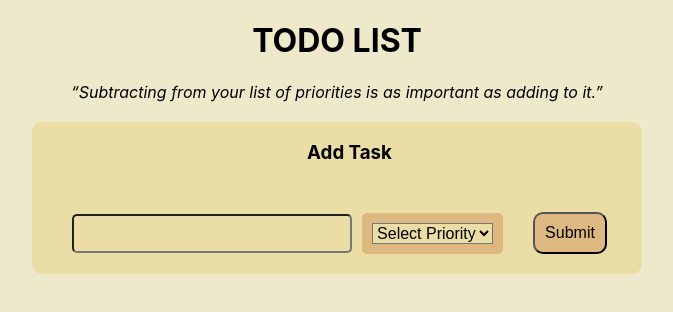
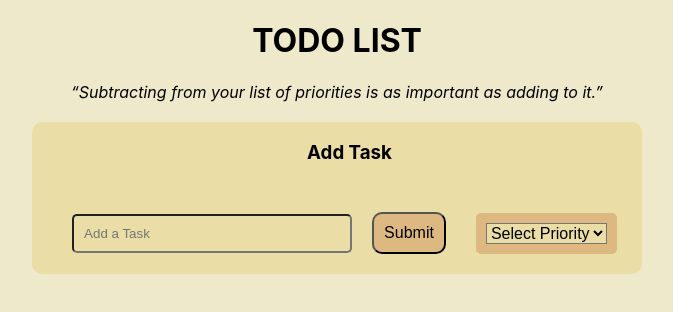
Before and after one commit to Kemuntogift/TodoListReact, a React (Create React App) app: page / in a window 1280 px wide. Shown: the top 312 px of the page, without its empty margins (303-976 px from the left). Built offline with nearby package versions, Linux system fonts and the light colour scheme.

Commit message:
Debug form logic and add edit sub

```diff
--- a/src/App.js
+++ b/src/App.js
@@ -1,12 +1,14 @@
-
 import Body from "./components/BodyFolder/Body";
 import Form from "./components/Form/Form";
+import Todo from "./components/Todo/TodoList"
 import "./App.css";
+
 function App() {
   return (
     <div className="App">
       <Body/>
       <Form/>
+
     </div>
   );
 }
--- a/src/components/Form/Form.jsx
+++ b/src/components/Form/Form.jsx
@@ -1,14 +1,58 @@
-import React from "react";
+import React, { useState } from "react";
+// import React, { useState} from 'react';
 import "./form.css";
 
-export default function Form() {
+export default function Form(props) {
+  const [input, setInput] = useState(props.edit ? props.edit.value : "");
+
+  const handleChange = (e) => {
+    setInput(e.target.value);
+  };
+
+  const handleSubmit = (e) => {
+    e.preventDefault();
+
+    props.onSubmit({
+      text: input,
+    });
+    setInput("");
+  };
   return (
     <div class="formc">
       <div>
         <h3>Add Task</h3>
       </div>
       <div class="inputdiv">
-        <input type="text" class="todo-input"></input>
+        <form onSubmit={handleSubmit} class="todo-form">
+          {props.edit ? (
+            <>
+              <input
+                type="text"
+                placeholder="Update/Edit"
+                value={input}
+                class="todo-edit"
+                onChange={handleChange}
+              ></input>
+              <button onClick={handleChange} class="todo-button-edit">
+                Update
+              </button>
+            </>
+          ) : (
+            <>
+              <input
+                type="text"
+                placeholder="Add a Task"
+                value={input}
+                class="todo-input"
+                onChange={handleChange}
+              ></input>
+
+              <button onClick={handleSubmit} class="todo-button">
+                Submit
+              </button>
+            </>
+          )}
+        </form>
         <div class="select">
           <select name="priority" class="filter-todo">
             <option value="all">Select Priority</option>
@@ -17,7 +61,6 @@ export default function Form() {
             <option value="high">High</option>
           </select>
         </div>
-        <button>Submit</button>
       </div>
     </div>
   );
```
Also changed, not shown: src/components/Todo/TodoList.jsx (added), src/components/Todo/todolist.css (added).
